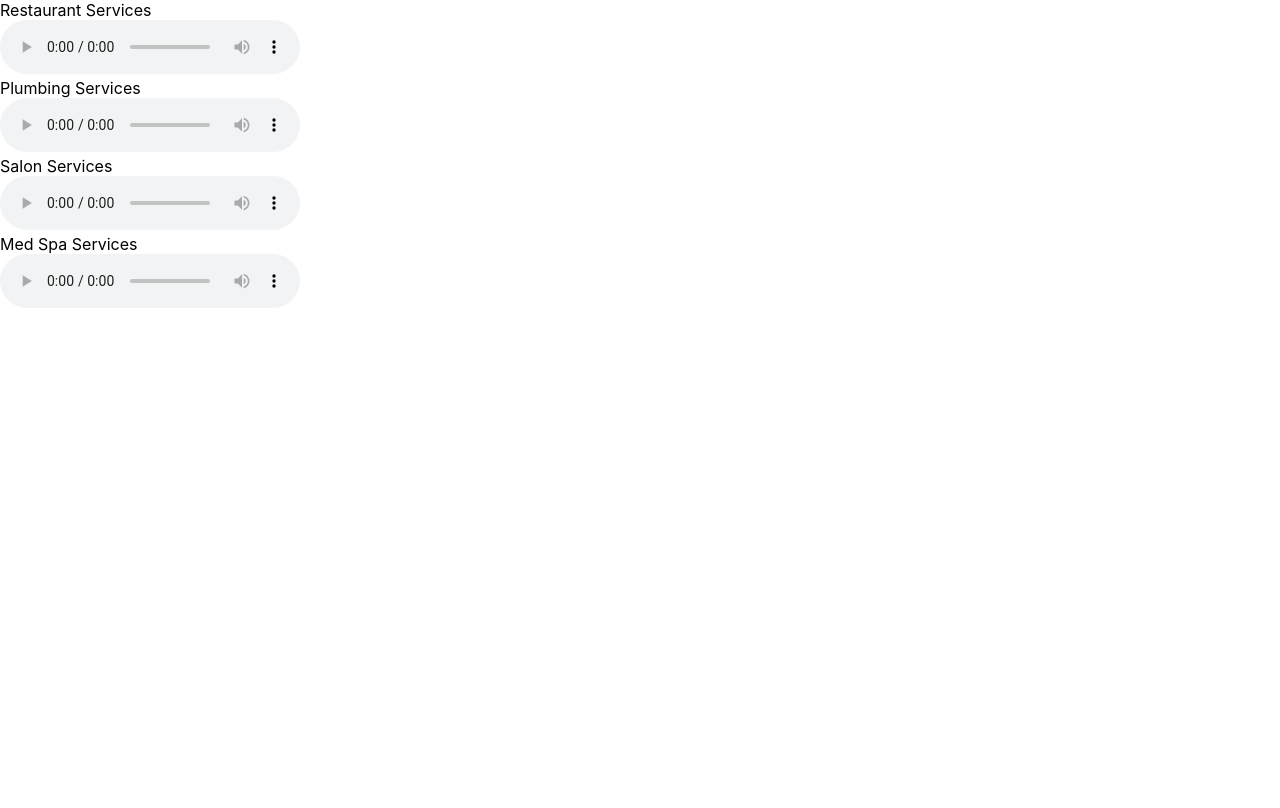
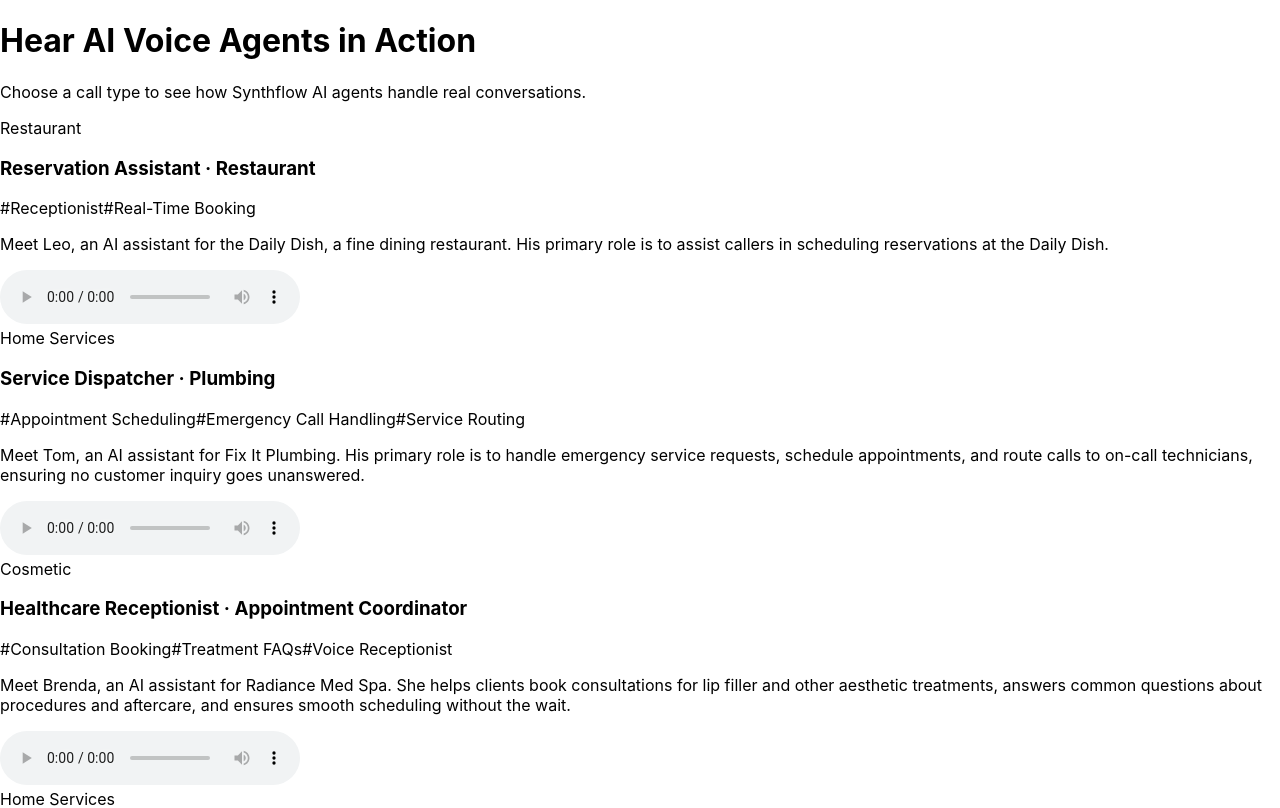
Before and after one commit to PiperL1040/Ally-Audio-Samples, a React (Create React App) app: page / in a window 1280 px wide. Shown: the top 808 px of the page. Built offline with nearby package versions, Linux system fonts and the light colour scheme.

Commit message:
Audio with UI

```diff
--- a/package.json
+++ b/package.json
@@ -1,5 +1,5 @@
 {
-  "homepage": "http://PiperL1040.github.io/Ally-Audio-Samples",
+  "homepage": "https://PiperL1040.github.io/Ally-Audio-Samples",
   "name": "ally-audio",
   "version": "0.1.0",
   "private": true,
--- a/src/App.js
+++ b/src/App.js
@@ -24,13 +24,45 @@
 
 // export default App;
 
+// import React from "react";
+// import AudioServices from "./Audio";
+
+// function App() {
+//   return (
+//     <div>
+//       <AudioServices />
+//     </div>
+//   );
+// }
+
+// export default App;
+
+
+// import React from "react";
+// import AudioServices from "./Audio";
+// import VoiceAgentsShowcase from "./VoiceAgentsShowcase";
+
+// function App() {
+//   return (
+//     <div>
+//       {/* Voice Agent Cards */}
+//       <VoiceAgentsShowcase />
+
+//       {/* Audio Services */}
+//       <AudioServices />
+//     </div>
+//   );
+// }
+
+// export default App;
+
 import React from "react";
-import AudioServices from "./Audio";
+import VoiceAgentsShowcase from "./VoiceAgentsShowcase";
 
 function App() {
   return (
     <div>
-      <AudioServices />
+      <VoiceAgentsShowcase />
     </div>
   );
 }
--- a/src/Audio.jsx
+++ b/src/Audio.jsx
@@ -3,19 +3,19 @@
 const audioData = [
   {
     label: "Restaurant Services",
-    base64: process.env.PUBLIC_URL + "/audio/resturante.mp3",
+    base64: process.env.PUBLIC_URL + "/audio/Resturante.mp3",
   },
   {
     label: "Plumbing Services",
-    base64: process.env.PUBLIC_URL + "/audio/plumping.mp3",
+    base64: process.env.PUBLIC_URL + "/audio/Plumping.mp3",
   },
   {
     label: "Salon Services",
-    base64: process.env.PUBLIC_URL + "/audio/salon.mp3",
+    base64: process.env.PUBLIC_URL + "/audio/Salon.mp3",
   },
   {
     label: "Med Spa Services",
-    base64: process.env.PUBLIC_URL + "/audio/medspa.mp3",
+    base64: process.env.PUBLIC_URL + "/audio/MedSpa.mp3",
   },
 ];
 
--- /dev/null
+++ b/src/VoiceAgentsShowcase.jsx
@@ -0,0 +1,85 @@
+import React from "react";
+
+export default function VoiceAgentsShowcase() {
+  const agents = [
+    {
+      industry: "Restaurant",
+      title: "Reservation Assistant · Restaurant",
+      tags: ["#Receptionist", "#Real-Time Booking"],
+      description:
+        "Meet Leo, an AI assistant for the Daily Dish, a fine dining restaurant. His primary role is to assist callers in scheduling reservations at the Daily Dish.",
+      audio: process.env.PUBLIC_URL + "/audio/Resturante.mp3",
+    },
+    {
+      industry: "Home Services",
+      title: "Service Dispatcher · Plumbing",
+      tags: ["#Appointment Scheduling", "#Emergency Call Handling", "#Service Routing"],
+      description:
+        "Meet Tom, an AI assistant for Fix It Plumbing. His primary role is to handle emergency service requests, schedule appointments, and route calls to on-call technicians, ensuring no customer inquiry goes unanswered.",
+      audio:  process.env.PUBLIC_URL + "/audio/Plumping.mp3",
+    },
+    {
+      industry: "Cosmetic",
+      title: "Healthcare Receptionist · Appointment Coordinator",
+      tags: ["#Consultation Booking", "#Treatment FAQs", "#Voice Receptionist"],
+      description:
+        "Meet Brenda, an AI assistant for Radiance Med Spa. She helps clients book consultations for lip filler and other aesthetic treatments, answers common questions about procedures and aftercare, and ensures smooth scheduling without the wait.",
+      audio:  process.env.PUBLIC_URL + "/audio/MedSpa.mp3",
+    },
+    {
+      industry: "Home Services",
+      title: "Salon Assistant",
+      tags: ["#Appointment", "#FAQs"],
+      description:
+        "Meet Clara, an AI assistant for the Hive Salon, designed to manage appointments and answer frequently asked questions.",
+      audio:  process.env.PUBLIC_URL + "/audio/Salon.mp3",
+    },
+  ];
+
+  return (
+    <div className="min-h-screen bg-[#f9f9fb] text-gray-900 p-6">
+      <div className="max-w-7xl mx-auto">
+        <div className="mb-10 text-center">
+          <h1 className="text-3xl font-semibold">Hear AI Voice Agents in Action</h1>
+          <p className="text-gray-600 mt-2">
+            Choose a call type to see how Synthflow AI agents handle real conversations.
+          </p>
+        </div>
+
+        <div className="grid grid-cols-1 sm:grid-cols-2 lg:grid-cols-4 gap-6">
+          {agents.map((agent, idx) => (
+            <div
+              key={idx}
+              className="bg-white rounded-xl shadow-md p-5 flex flex-col justify-between"
+            >
+              <div>
+                <div className="mb-2">
+                  <span className="bg-gray-100 text-sm text-gray-700 px-3 py-1 rounded-full">
+                    {agent.industry}
+                  </span>
+                </div>
+                <h3 className="font-semibold text-lg leading-tight">
+                  {agent.title}
+                </h3>
+                <div className="text-xs text-purple-700 mt-1 mb-2">
+                  {agent.tags.map((tag, i) => (
+                    <span key={i} className="mr-1">
+                      {tag}
+                    </span>
+                  ))}
+                </div>
+                <p className="text-sm text-gray-600 mb-4 line-clamp-3">
+                  {agent.description}
+                </p>
+              </div>
+              <audio controls className="w-full mt-auto">
+                <source src={agent.audio} type="audio/mpeg" />
+                Your browser does not support the audio element.
+              </audio>
+            </div>
+          ))}
+        </div>
+      </div>
+    </div>
+  );
+}
```
Also changed, not shown: 1 other file (tests, documents, lock files or other folders).
